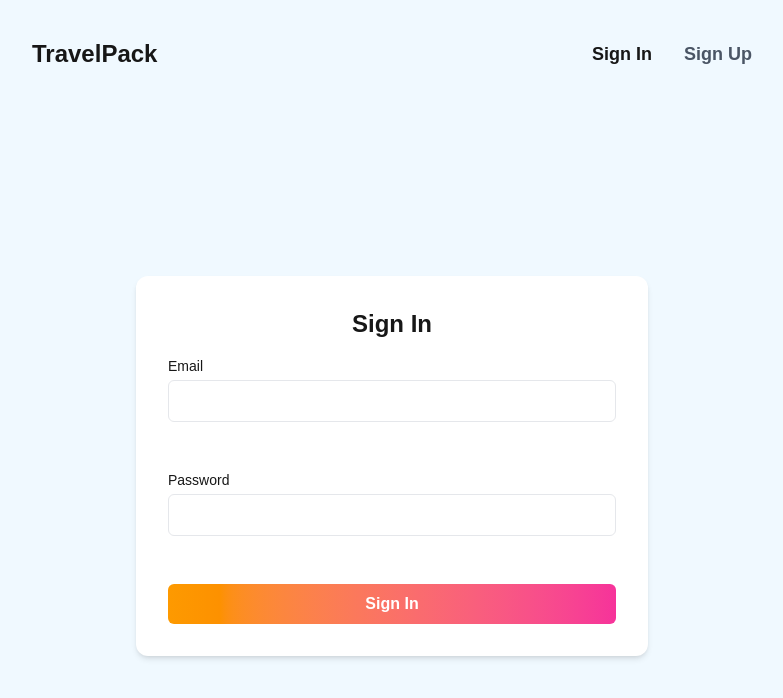
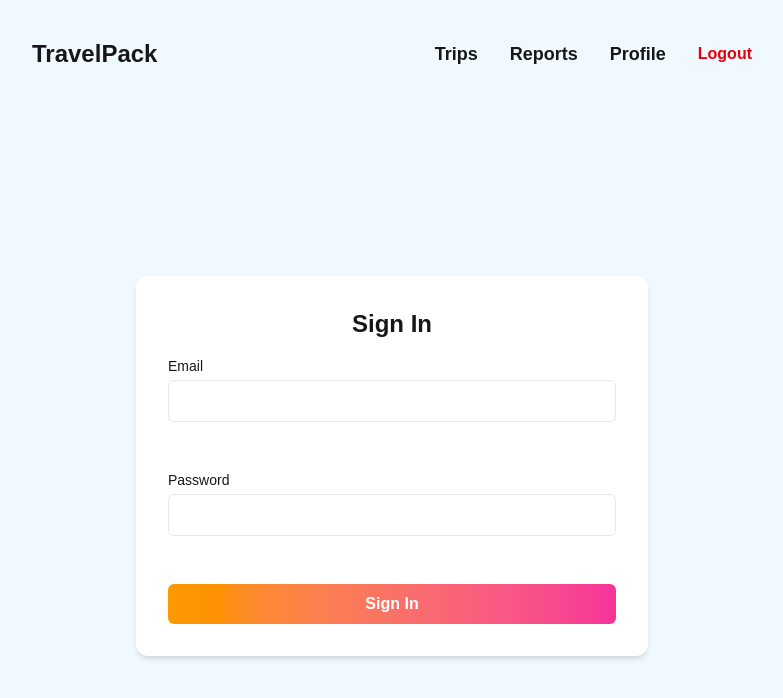
Before and after one commit to sam-carvalho/travelpack, a Next.js app: page /signin in a window 1280 px wide. Shown: the top 698 px of the page, without its empty margins (248-1031 px from the left). Built offline with nearby package versions, Linux system fonts and the light colour scheme; no server answers.

Commit message:
update navigation logic

```diff
--- a/src/app/components/navigation.tsx
+++ b/src/app/components/navigation.tsx
@@ -1,17 +1,13 @@
 import Link from "next/link";
-import { getCurrentUser } from "@/app/lib/auth";
+import { authOptions } from "@/app/lib/auth";
 import { LogoutButton } from "./logout-button";
 import NavigationItems from "./navigation-items";
+import { getServerSession } from "next-auth";
 
 export default async function Navigation() {
-  let user;
-  try {
-    user = await getCurrentUser();
-  } catch (err) {
-    console.error(err);
-  }
+  const session = await getServerSession(authOptions);
 
-  const navLinks = user ? (
+  const navLinks = !session?.user ? (
     <>
       <Link
         href="/trips"
--- a/src/app/import/page.tsx
+++ b/src/app/import/page.tsx
@@ -1,5 +1,5 @@
 import { redirect } from "next/navigation";
-import { getCurrentUser } from "../lib/auth";
+import { getCurrentUser } from "@/app/lib/auth";
 import { PackingListService } from "@/services/packing-list-service";
 import { importPackingList } from "./actions";
 
@@ -13,15 +13,15 @@ export default async function ImportPage({
 
   if (!listId) redirect("/404");
 
+  if (!user) {
+    redirect(`/signin?callbackUrl=/import?listId=${listId}`);
+  }
+
   const service = new PackingListService();
   const sharedList = await service.getExportedPackingListById(listId);
 
   if (!sharedList) redirect("/404");
 
-  if (!user) {
-    redirect(`/signin?callbackUrl=/import?listId=${listId}`);
-  }
-
   const tripId = await importPackingList(user.id, sharedList);
   redirect(`/trips/${tripId}/packing-lists`);
 }
--- a/src/app/signin/page.tsx
+++ b/src/app/signin/page.tsx
@@ -18,7 +18,7 @@ export default function SignInPage() {
   }, [state, pending]);
 
   return (
-    <div className="mt-14 flex w-xl items-center justify-center sm:mt-50">
+    <div className="xs:mt-10 mt-8 flex w-xl items-center justify-center sm:mt-50">
       <form
         action={action}
         className="w-full max-w-lg space-y-12 rounded-xl bg-white p-8 shadow-md"
```
